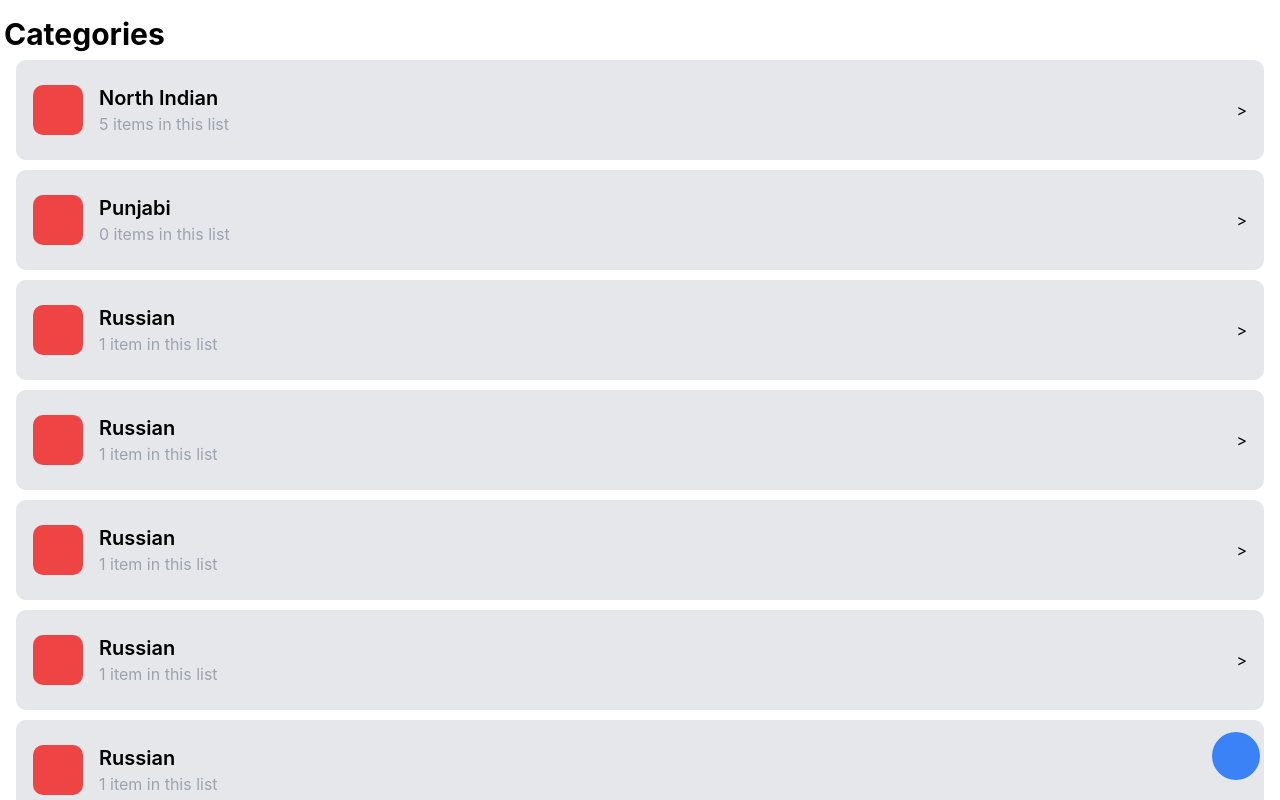
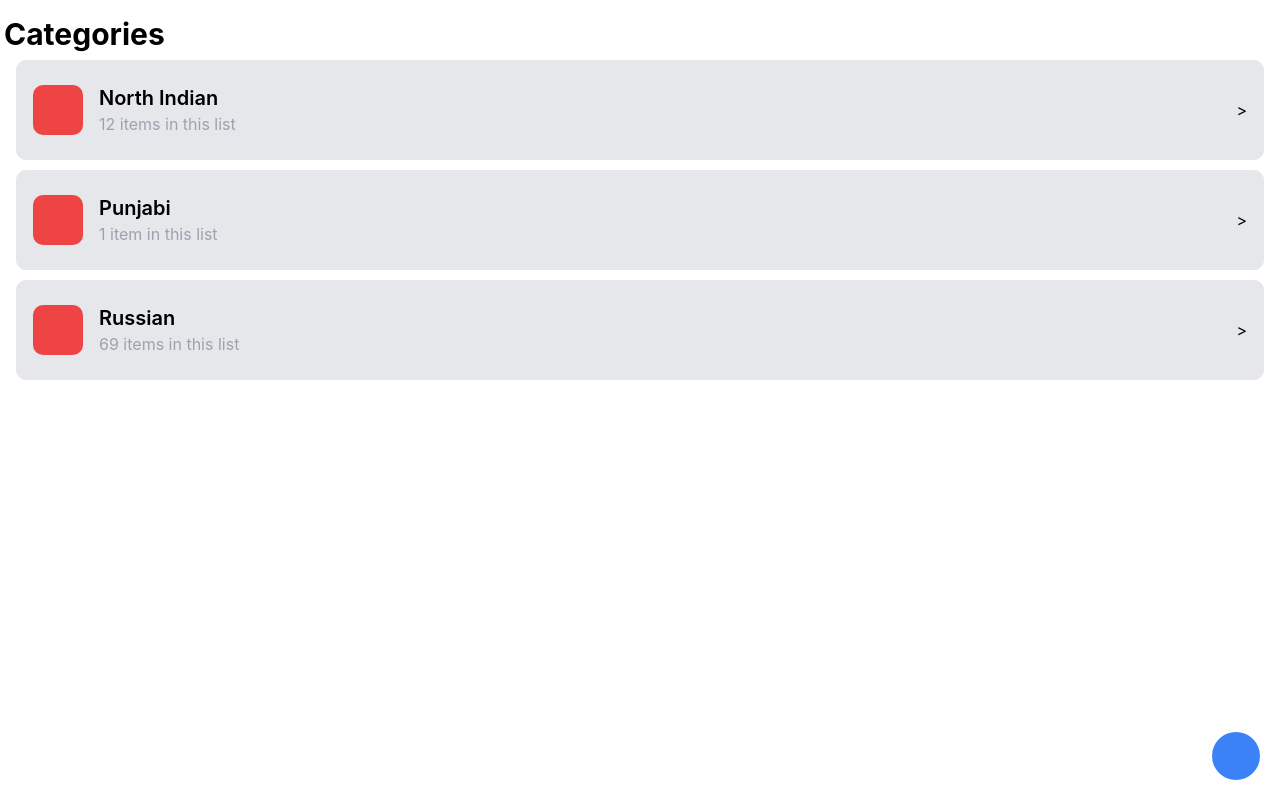
Before and after one commit to Abhishree881/mud-cups, a React (Create React App) app: page /admin/category in a window 1280 px wide. Shown: the top 800 px of the page. Built offline with nearby package versions, Linux system fonts and the light colour scheme; some icons are missing.

Commit message:
routing for items

```diff
--- a/src/App.js
+++ b/src/App.js
@@ -28,7 +28,7 @@ function App() {
         <Route exact path="/" element={<Home />} />
         <Route path="/admin" element={<AdminPage />} />
         <Route path="/admin/category" element={<Category />} />
-        <Route path="/admin/items" element={<Items />} />
+        <Route path="/admin/items/:id" element={<Items />} />
         <Route path="/counter/:id" element={<CounterRoute />} />
         <Route path="/:id" element={<OrderPage />} />
         <Route path="/404" element={<NotFoundPage />} />
--- a/src/components/categoryCard.jsx
+++ b/src/components/categoryCard.jsx
@@ -1,15 +1,18 @@
 import React from 'react'
+import { Link } from 'react-router-dom'
 
 function CategoryCard(props) {
     return (
+        <Link to={`/admin/items/${props.data.name}`}>
             <div className='w-full h-full border bg-gray-200 min-h-[100px] rounded-[10px] flex items-center justify-between px-[16px] cursor-pointer'>
                 <div className='flex-[2] h-[50px] w-[20px] max-w-[50px] bg-red-500 rounded-[10px]'></div>
                 <div className='flex-[10] font-semibold flex flex-col pl-[16px]'>
                     <div className='text-xl'>{props.data.name}</div>
-                <div className='text-gray-400 font-[400]'>{props.data.items.length} item{props.data.items.length !== 1 && "s"} in this list</div>
+                    <div className='text-gray-400 font-[400]'>{props.data.len} item{props.data.len !== 1 && "s"} in this list</div>
                 </div>
                 <div className='flex-[1]flex justify-end'>{">"}</div>
             </div>
+        </Link>
     )
 }
 
--- a/src/pages/Category.js
+++ b/src/pages/Category.js
@@ -7,43 +7,18 @@ function Category() {
     {
       index: 1,
       name: 'North Indian',
-      items: [1, 2, 8, 5, 6],
+      len: 12,
     },
     {
       index: 2,
       name: 'Punjabi',
-      items: [],
+      len: 1,
     },
     {
       index: 3,
       name: 'Russian',
-      items: [0],
-    },
-    {
-      index: 3,
-      name: 'Russian',
-      items: [0],
-    },
-    {
-      index: 3,
-      name: 'Russian',
-      items: [0],
-    },
-    {
-      index: 3,
-      name: 'Russian',
-      items: [0],
-    },
-    {
-      index: 3,
-      name: 'Russian',
-      items: [0],
-    },
-    {
-      index: 3,
-      name: 'Russian',
-      items: [0],
-    },
+      len: 69,
+    }
   ]
   return (
     <div className='relative w-[100vw] min-h-[100vh] py-4'>
--- a/src/pages/Items.js
+++ b/src/pages/Items.js
@@ -3,11 +3,11 @@ import { useParams } from 'react-router-dom'
 import { FaPlus } from "react-icons/fa6";
 
 function Items() {
-  const params = useParams();
+  const { id } = useParams();
   return (
     <div className='relative w-[100vw] h-[100vh] pt-[36px] bg-blue-600 flex'>
       <div className='flex flex-col flex-[6]'>
-        <div className='text-white font-semibold text-[32px] pl-[20px]' style={{ lineHeight: "32px" }}>South Indian</div>
+        <div className='text-white font-semibold text-[32px] pl-[20px]' style={{ lineHeight: "32px" }}>{id}</div>
         <div className='text-gray-200 font-[400] text-[16px] pl-[20px]'>12 items</div>
       </div>
       <div className='flex-[4] pr-[20px] flex justify-end pt-[12px]'>
```
Lines whose indentation alone changed are shown as unchanged.
